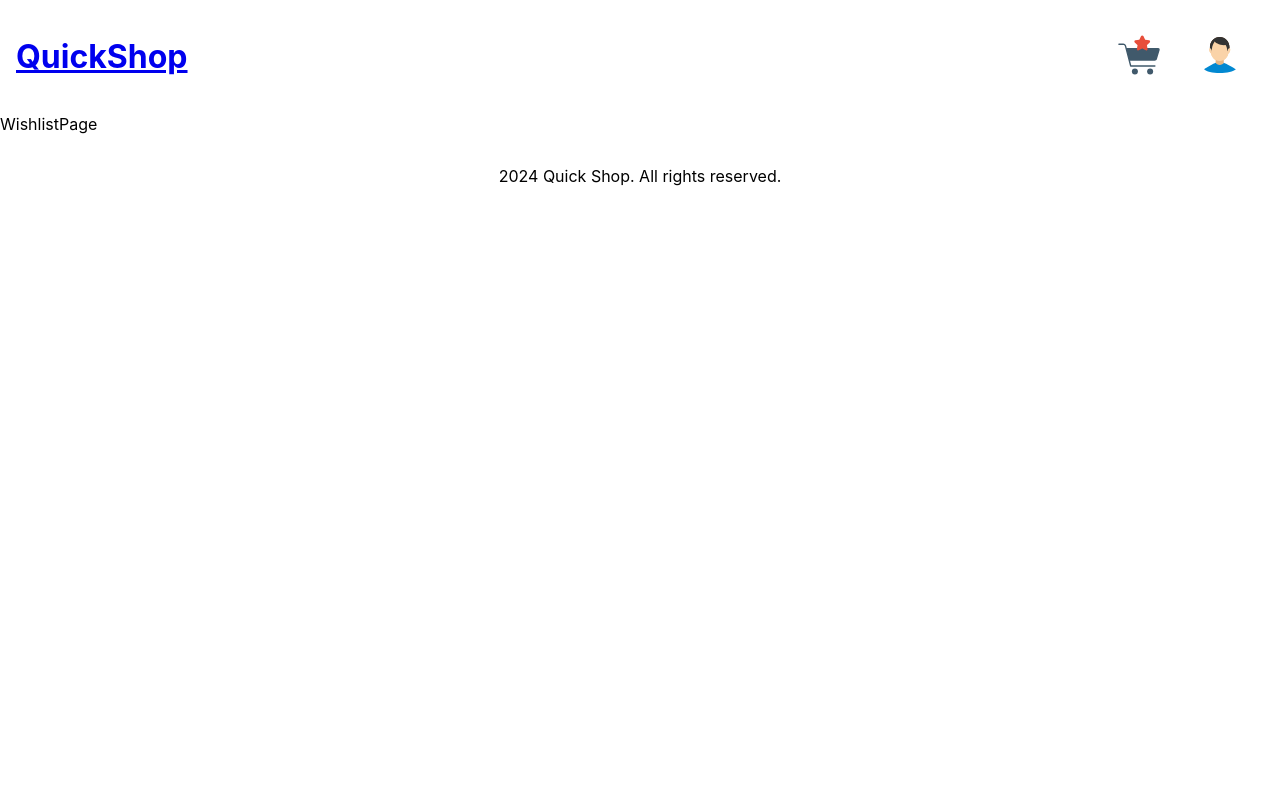
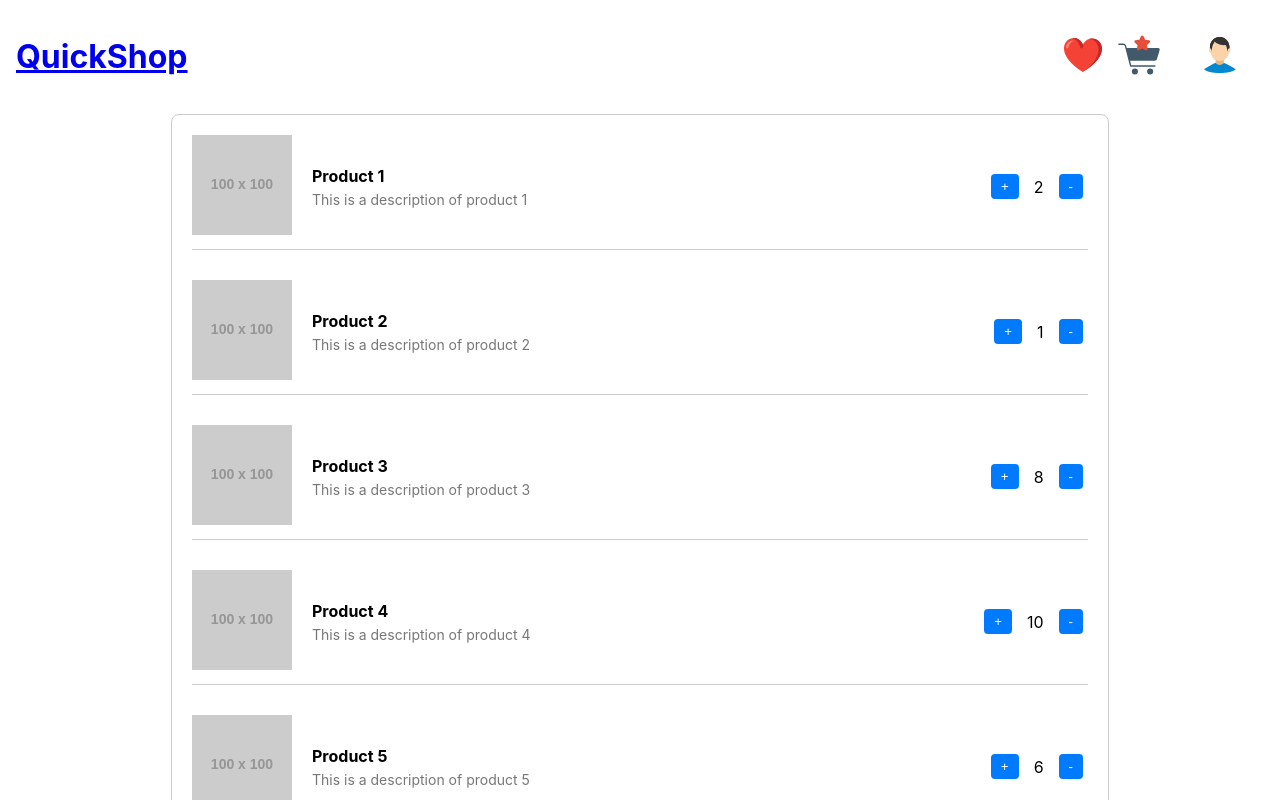
Before and after one commit to amijugjug/Quick-shop, a React (Create React App) app: page /wishlist in a window 1280 px wide. Shown: the top 800 px of the page. Built offline with nearby package versions, Linux system fonts and the light colour scheme.

Commit message:
chore: Wishlist component added

```diff
--- a/src/components/CartPageComponents/Cart.jsx
+++ b/src/components/CartPageComponents/Cart.jsx
@@ -1,16 +1,18 @@
 import React from 'react';
 import CartItem from './CartItem';
 
-const Cart = ({ items }) => {
+const Cart = ({ items, isWishList = false }) => {
   return (
     <div style={styles.cart}>
       {items?.map((item) => (
         <CartItem key={item.id} item={item} />
       ))}
-      <div style={styles.checkoutContainer}>
-        <button style={styles.clearCartButton}>Clear Cart</button>
-        <button style={styles.checkoutButton}>Checkout</button>
-      </div>
+      {!isWishList ? (
+        <div style={styles.checkoutContainer}>
+          <button style={styles.clearCartButton}>Clear Cart</button>
+          <button style={styles.checkoutButton}>Checkout</button>
+        </div>
+      ) : null}
     </div>
   );
 };
--- /dev/null
+++ b/src/components/Header/WishlistOption.jsx
@@ -0,0 +1,16 @@
+import React from 'react';
+import { Link } from 'react-router-dom';
+
+import Image from '../atoms/Image';
+
+import Wishlist from '../../static/assets/wishlist-icon.svg';
+
+const WishlistOption = () => {
+  return (
+    <Link to="/wishlist">
+      <Image src={Wishlist} width={38} height={38} alt="Wishlist" />
+    </Link>
+  );
+};
+
+export default WishlistOption;
--- a/src/components/Navbar/index.jsx
+++ b/src/components/Navbar/index.jsx
@@ -2,6 +2,7 @@ import s from './Navbar.module.css';
 import UserAvatarOptions from '../Header/UserAvatarOptions';
 import { Link } from 'react-router-dom';
 import ShoppingCartOption from '../Header/ShoppingCartOption';
+import WishlistOption from '../Header/WishlistOption';
 
 const Navbar = () => {
   return (
@@ -23,6 +24,7 @@ const Navbar = () => {
           marginRight: '1rem',
         }}
       >
+        <WishlistOption />
         <ShoppingCartOption />
         {/* <Image src={ShoppingCart} width={42} height={42} alt="Shopping Cart" /> */}
         <UserAvatarOptions />
--- a/src/pages/WishlistPage/index.js
+++ /dev/null
@@ -1,7 +0,0 @@
-import React from 'react';
-
-const WishlistPage = () => {
-  return <div>WishlistPage</div>;
-};
-
-export default WishlistPage;
--- /dev/null
+++ b/src/pages/WishlistPage/index.jsx
@@ -0,0 +1,22 @@
+import React from 'react';
+import Cart from '../../components/CartPageComponents/Cart';
+
+const WishlistPage = () => {
+  const generateRandomProducts = (numProducts) => {
+    const products = [];
+    for (let i = 0; i < numProducts; i++) {
+      products.push({
+        id: i + 1,
+        name: `Product ${i + 1}`,
+        description: `This is a description of product ${i + 1}`,
+        image: `https://via.placeholder.com/100?text=Product+${i + 1}`,
+        count: Math.floor(Math.random() * 10) + 1,
+      });
+    }
+    return products;
+  };
+
+  return <Cart items={generateRandomProducts(15)} isWishList />;
+};
+
+export default WishlistPage;
```
Also changed, not shown: src/static/assets/wishlist-icon.svg (added).
